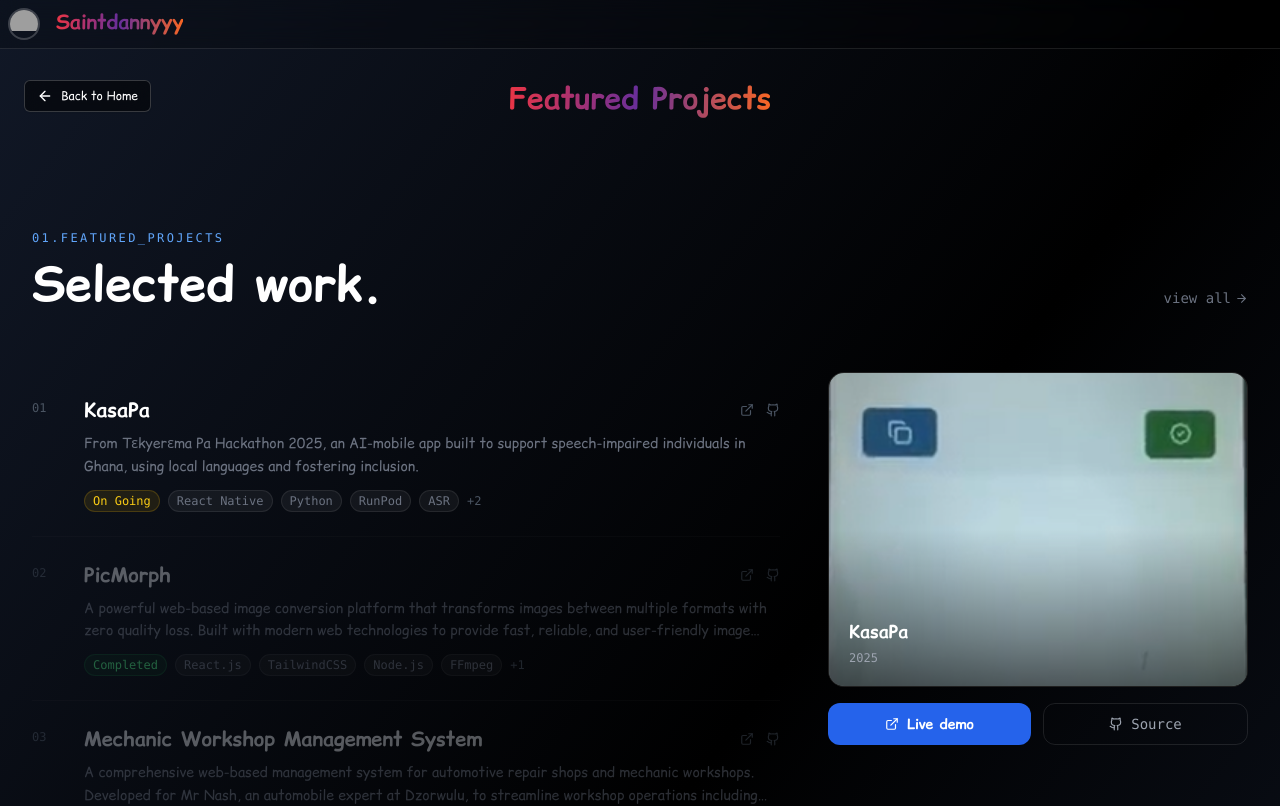
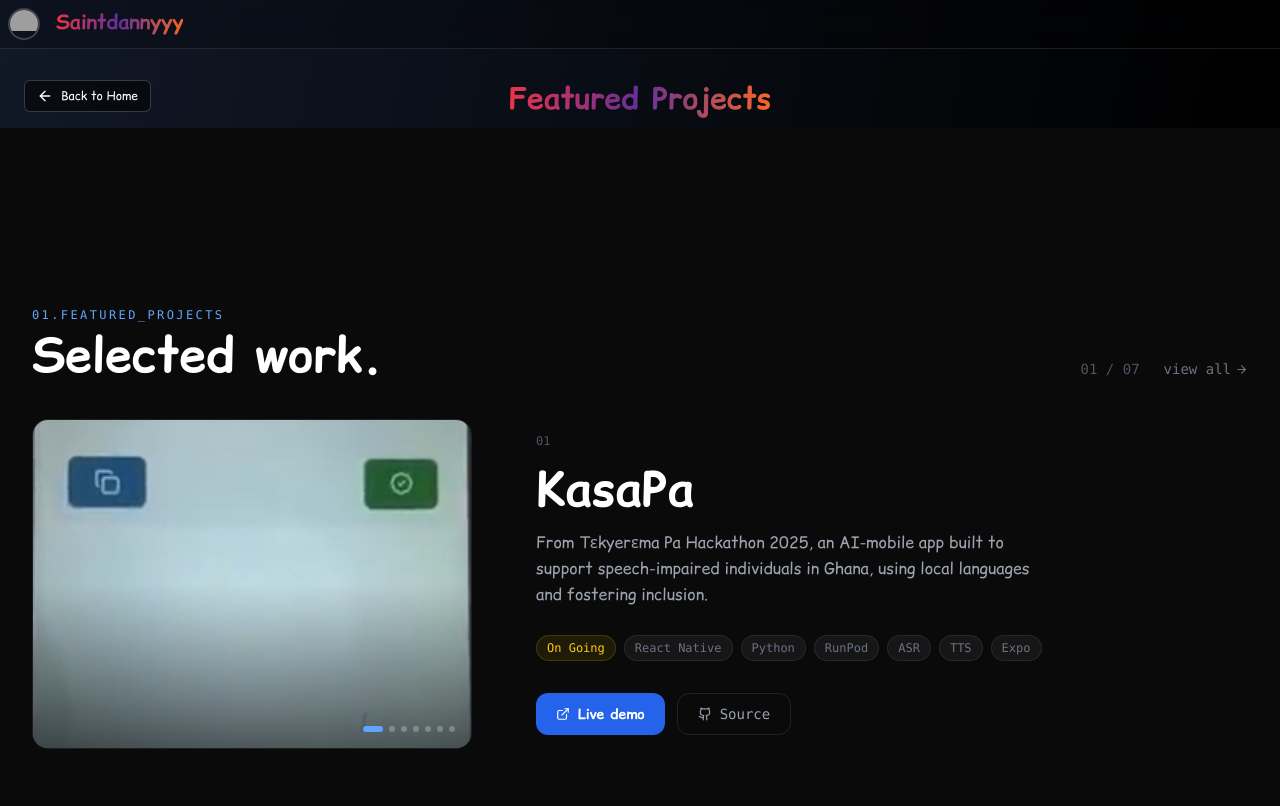
Before and after one commit to saintdannyyy/saintdannyyy-portfolio, a Next.js app: page /projects in a window 1280 px wide. Shown: the top 806 px of the page. Built offline with nearby package versions, Linux system fonts and the light colour scheme; grey boxes are pictures that could not be loaded.

Commit message:
feat: enhance Projects component with scroll-based navigation and improved layout

```diff
--- a/components/Projects.js
+++ b/components/Projects.js
@@ -1,6 +1,6 @@
 "use client";
 
-import { useState } from "react";
+import { useState, useRef, useEffect } from "react";
 import Image from "next/image";
 import Link from "next/link";
 import { ExternalLink, Github, ArrowRight } from "lucide-react";
@@ -15,174 +15,193 @@ const statusStyles = {
 export default function Projects() {
   const featured = (projectsData.projects || []).filter((p) => p.featured);
   const [activeIdx, setActiveIdx] = useState(0);
-  const active = featured[activeIdx];
+  // displayIdx lags behind activeIdx so text can fade out before updating
+  const [displayIdx, setDisplayIdx] = useState(0);
+  const [textVisible, setTextVisible] = useState(true);
+  const sectionRef = useRef(null);
+  const display = featured[displayIdx];
+
+  useEffect(() => {
+    if (activeIdx === displayIdx) return;
+    setTextVisible(false);
+    const t = setTimeout(() => {
+      setDisplayIdx(activeIdx);
+      setTextVisible(true);
+    }, 220);
+    return () => clearTimeout(t);
+  }, [activeIdx, displayIdx]);
+
+  useEffect(() => {
+    const handleScroll = () => {
+      const section = sectionRef.current;
+      if (!section) return;
+      const { top, height } = section.getBoundingClientRect();
+      const scrollable = height - window.innerHeight;
+      if (scrollable <= 0) return;
+      const scrolled = -top;
+      const progress = Math.max(0, Math.min(0.999, scrolled / scrollable));
+      setActiveIdx(Math.floor(progress * featured.length));
+    };
+    window.addEventListener("scroll", handleScroll, { passive: true });
+    handleScroll();
+    return () => window.removeEventListener("scroll", handleScroll);
+  }, [featured.length]);
 
   return (
-    <section id="projects" className="w-full py-24">
-      <div className="max-w-7xl mx-auto px-4 sm:px-6 lg:px-8">
+    <>
+      {/* ── DESKTOP: sticky scroll, one project at a time ── */}
+      <section
+        ref={sectionRef}
+        className="hidden lg:block relative bg-[#0a0a0a]"
+        style={{ height: `${featured.length * 100}vh` }}
+        id="projects"
+      >
+        <div className="sticky top-0 h-screen flex flex-col justify-center">
+          <div className="max-w-7xl mx-auto px-6 lg:px-8 w-full">
             {/* Header */}
+            <span className="text-blue-400 text-xs font-mono uppercase tracking-[0.2em] mb-2 block">
+              01.featured_projects
+            </span>
+            <div className="flex items-end justify-between mb-10">
+              <h2 className="text-5xl font-bold font-comic text-white">
+                Selected work.
+              </h2>
+              <div className="flex items-center gap-6">
+                <span className="font-mono text-sm text-gray-600">
+                  {String(activeIdx + 1).padStart(2, "0")} /{" "}
+                  {String(featured.length).padStart(2, "0")}
+                </span>
+                <Link
+                  href="/projects"
+                  className="inline-flex items-center gap-1 text-sm font-mono text-gray-500 hover:text-blue-400 transition-colors"
+                >
+                  view all <ArrowRight size={13} />
+                </Link>
+              </div>
+            </div>
+
+            {/* Project display: image LEFT | details RIGHT */}
+            <div className="grid grid-cols-[440px_1fr] gap-16 items-center">
+              {/* Image — all stacked, crossfade via opacity */}
+              <div className="relative rounded-2xl overflow-hidden border border-white/[0.06] bg-[#111] aspect-[4/3]">
+                {featured.map((p, i) =>
+                  p.image ? (
+                    <Image
+                      key={p.id}
+                      src={p.image}
+                      alt={p.title}
+                      fill
+                      className="object-cover absolute inset-0 transition-opacity duration-700 ease-in-out"
+                      style={{ opacity: i === activeIdx ? 1 : 0 }}
+                      sizes="440px"
+                    />
+                  ) : null,
+                )}
+                <div className="absolute inset-0 bg-gradient-to-t from-black/60 via-transparent to-transparent" />
+                {/* Progress pills */}
+                <div className="absolute bottom-4 right-4 flex gap-1.5">
+                  {featured.map((_, i) => (
+                    <div
+                      key={i}
+                      className={`rounded-full transition-all duration-500 ${
+                        i === activeIdx
+                          ? "w-5 h-1.5 bg-blue-400"
+                          : "w-1.5 h-1.5 bg-white/25"
+                      }`}
+                    />
+                  ))}
+                </div>
+              </div>
+
+              {/* Details — crossfade: fade out → swap content → fade in */}
+              <div
+                style={{
+                  opacity: textVisible ? 1 : 0,
+                  transform: textVisible ? "translateY(0)" : "translateY(10px)",
+                  transition: "opacity 0.22s ease, transform 0.22s ease",
+                }}
+              >
+                <span className="font-mono text-xs text-gray-600 mb-4 block">
+                  {String(displayIdx + 1).padStart(2, "0")}
+                </span>
+                <h3 className="text-4xl xl:text-5xl font-bold font-comic text-white mb-4 leading-tight">
+                  {display?.title}
+                </h3>
+                <p className="text-gray-400 text-base leading-relaxed mb-7 max-w-lg">
+                  {display?.description}
+                </p>
+
+                {/* Status + tech tags */}
+                <div className="flex flex-wrap gap-2 mb-8">
+                  <span
+                    className={`px-2.5 py-1 text-xs font-mono rounded-full border ${
+                      statusStyles[display?.status] ??
+                      "text-gray-400 bg-white/5 border-white/10"
+                    }`}
+                  >
+                    {display?.status}
+                  </span>
+                  {display?.technologies?.map((t) => (
+                    <span
+                      key={t}
+                      className="px-2.5 py-1 text-xs font-mono bg-white/5 border border-white/[0.08] rounded-full text-gray-500"
+                    >
+                      {t}
+                    </span>
+                  ))}
+                </div>
+
+                {/* CTAs */}
+                <div className="flex gap-3">
+                  {display?.liveUrl && (
+                    <Link
+                      href={display.liveUrl}
+                      target="_blank"
+                      rel="noopener noreferrer"
+                      className="inline-flex items-center gap-2 px-5 py-2.5 bg-blue-600 hover:bg-blue-500 text-white text-sm font-comic font-semibold rounded-xl transition-colors duration-200"
+                    >
+                      <ExternalLink size={14} /> Live demo
+                    </Link>
+                  )}
+                  {display?.githubUrl && (
+                    <Link
+                      href={display.githubUrl}
+                      target="_blank"
+                      rel="noopener noreferrer"
+                      className="inline-flex items-center gap-2 px-5 py-2.5 border border-white/10 hover:border-white/25 text-gray-400 hover:text-white text-sm font-mono rounded-xl transition-all duration-200"
+                    >
+                      <Github size={14} /> Source
+                    </Link>
+                  )}
+                </div>
+              </div>
+            </div>
+          </div>
+        </div>
+      </section>
+
+      {/* ── MOBILE: stacked cards ── */}
+      <section
+        className="lg:hidden w-full py-24 bg-[#0a0a0a]"
+        id="projects-mobile"
+      >
+        <div className="max-w-7xl mx-auto px-4 sm:px-6">
           <span className="text-blue-400 text-xs font-mono uppercase tracking-[0.2em]">
             01.featured_projects
           </span>
-        <div className="flex items-end justify-between mt-3 mb-16">
-          <h2 className="text-4xl sm:text-5xl font-bold font-comic text-white">
+          <div className="flex items-end justify-between mt-3 mb-10">
+            <h2 className="text-4xl font-bold font-comic text-white">
               Selected work.
             </h2>
             <Link
               href="/projects"
-            className="hidden sm:inline-flex items-center gap-1 text-sm font-mono text-gray-500 hover:text-blue-400 transition-colors duration-200"
+              className="inline-flex items-center gap-1 text-sm font-mono text-gray-500 hover:text-blue-400"
             >
-            view all
-            <ArrowRight size={13} />
+              view all <ArrowRight size={13} />
             </Link>
           </div>
 
-        {/* Desktop: list + preview */}
-        <div className="hidden lg:grid lg:grid-cols-[1fr_420px] gap-12 items-start">
-          {/* Left: project list */}
-          <div className="divide-y divide-white/[0.05]">
-            {featured.map((p, i) => (
-              <button
-                key={p.id}
-                onMouseEnter={() => setActiveIdx(i)}
-                onClick={() => setActiveIdx(i)}
-                className={`group w-full text-left py-6 flex items-start gap-6 transition-all duration-200 ${
-                  activeIdx === i
-                    ? "opacity-100"
-                    : "opacity-40 hover:opacity-70"
-                }`}
-              >
-                {/* Number */}
-                <span className="font-mono text-xs text-gray-600 mt-1 w-7 shrink-0">
-                  {String(i + 1).padStart(2, "0")}
-                </span>
-
-                {/* Content */}
-                <div className="flex-1 min-w-0">
-                  <div className="flex items-center justify-between gap-4 mb-2">
-                    <h3
-                      className={`text-xl font-bold font-comic transition-colors duration-200 ${
-                        activeIdx === i ? "text-white" : "text-gray-300"
-                      }`}
-                    >
-                      {p.title}
-                    </h3>
-                    <div className="flex items-center gap-3 shrink-0">
-                      {p.liveUrl && (
-                        <Link
-                          href={p.liveUrl}
-                          target="_blank"
-                          rel="noopener noreferrer"
-                          onClick={(e) => e.stopPropagation()}
-                          className="text-gray-600 hover:text-blue-400 transition-colors"
-                        >
-                          <ExternalLink size={14} />
-                        </Link>
-                      )}
-                      {p.githubUrl && (
-                        <Link
-                          href={p.githubUrl}
-                          target="_blank"
-                          rel="noopener noreferrer"
-                          onClick={(e) => e.stopPropagation()}
-                          className="text-gray-600 hover:text-white transition-colors"
-                        >
-                          <Github size={14} />
-                        </Link>
-                      )}
-                    </div>
-                  </div>
-
-                  <p className="text-gray-500 text-sm leading-relaxed mb-3 line-clamp-2">
-                    {p.description}
-                  </p>
-
-                  <div className="flex flex-wrap items-center gap-2">
-                    <span
-                      className={`px-2 py-0.5 text-xs font-mono rounded-full border ${
-                        statusStyles[p.status] ??
-                        "text-gray-400 bg-white/5 border-white/10"
-                      }`}
-                    >
-                      {p.status}
-                    </span>
-                    {p.technologies?.slice(0, 4).map((t) => (
-                      <span
-                        key={t}
-                        className="px-2 py-0.5 text-xs font-mono bg-white/5 border border-white/[0.08] rounded-full text-gray-500"
-                      >
-                        {t}
-                      </span>
-                    ))}
-                    {p.technologies?.length > 4 && (
-                      <span className="text-xs font-mono text-gray-600">
-                        +{p.technologies.length - 4}
-                      </span>
-                    )}
-                  </div>
-                </div>
-              </button>
-            ))}
-          </div>
-
-          {/* Right: sticky image preview */}
-          <div className="sticky top-40">
-            <div className="relative rounded-2xl overflow-hidden border border-white/[0.06] bg-[#111] aspect-[4/3]">
-              {active?.image && (
-                <Image
-                  key={activeIdx}
-                  src={active.image}
-                  alt={active.title}
-                  fill
-                  className="object-cover transition-opacity duration-300"
-                  sizes="420px"
-                />
-              )}
-              <div className="absolute inset-0 bg-gradient-to-t from-black/60 via-transparent to-transparent" />
-
-              {/* Overlay info */}
-              <div className="absolute bottom-0 left-0 right-0 p-5">
-                <p className="text-white font-bold font-comic text-lg mb-1">
-                  {active?.title}
-                </p>
-                <p className="text-xs font-mono text-gray-400">
-                  {active?.year}
-                </p>
-              </div>
-            </div>
-
-            {/* CTA under preview */}
-            {(active?.liveUrl || active?.githubUrl) && (
-              <div className="flex gap-3 mt-4">
-                {active.liveUrl && (
-                  <Link
-                    href={active.liveUrl}
-                    target="_blank"
-                    rel="noopener noreferrer"
-                    className="flex-1 inline-flex items-center justify-center gap-2 py-2.5 bg-blue-600 hover:bg-blue-500 text-white text-sm font-comic font-semibold rounded-xl transition-colors duration-200"
-                  >
-                    <ExternalLink size={14} />
-                    Live demo
-                  </Link>
-                )}
-                {active.githubUrl && (
-                  <Link
-                    href={active.githubUrl}
-                    target="_blank"
-                    rel="noopener noreferrer"
-                    className="flex-1 inline-flex items-center justify-center gap-2 py-2.5 border border-white/10 hover:border-white/25 text-gray-400 hover:text-white text-sm font-mono rounded-xl transition-all duration-200"
-                  >
-                    <Github size={14} />
-                    Source
-                  </Link>
-                )}
-              </div>
-            )}
-          </div>
-        </div>
-
-        {/* Mobile: compact cards */}
-        <div className="lg:hidden space-y-4">
+          <div className="space-y-4">
             {featured.map((p, i) => (
               <div
                 key={p.id}
@@ -195,7 +214,7 @@ export default function Projects() {
                       alt={p.title}
                       fill
                       className="object-cover"
-                    sizes="(max-width: 1024px) 100vw"
+                      sizes="100vw"
                     />
                     <div className="absolute inset-0 bg-gradient-to-t from-black/60 to-transparent" />
                     <span className="absolute top-3 left-3 font-mono text-xs text-white/30">
@@ -209,10 +228,7 @@ export default function Projects() {
                       {p.title}
                     </h3>
                     <span
-                    className={`shrink-0 px-2 py-0.5 text-xs font-mono rounded-full border ${
-                      statusStyles[p.status] ??
-                      "text-gray-400 bg-white/5 border-white/10"
-                    }`}
+                      className={`shrink-0 px-2 py-0.5 text-xs font-mono rounded-full border ${statusStyles[p.status] ?? "text-gray-400 bg-white/5 border-white/10"}`}
                     >
                       {p.status}
                     </span>
@@ -238,8 +254,7 @@ export default function Projects() {
                         rel="noopener noreferrer"
                         className="flex-1 inline-flex items-center justify-center gap-2 py-2 bg-blue-600 hover:bg-blue-500 text-white text-xs font-comic font-semibold rounded-lg transition-colors"
                       >
-                      <ExternalLink size={12} />
-                      Live
+                        <ExternalLink size={12} /> Live
                       </Link>
                     )}
                     {p.githubUrl && (
@@ -249,8 +264,7 @@ export default function Projects() {
                         rel="noopener noreferrer"
                         className="flex-1 inline-flex items-center justify-center gap-2 py-2 border border-white/10 text-gray-400 text-xs font-mono rounded-lg transition-colors hover:border-white/25 hover:text-white"
                       >
-                      <Github size={12} />
-                      Source
+                        <Github size={12} /> Source
                       </Link>
                     )}
                   </div>
@@ -259,17 +273,16 @@ export default function Projects() {
             ))}
           </div>
 
-        {/* View all CTA */}
-        <div className="mt-16 flex justify-center">
+          <div className="mt-12 flex justify-center">
             <Link
               href="/projects"
               className="inline-flex items-center gap-2 px-7 py-3 border border-white/15 hover:border-blue-500/40 hover:text-blue-400 text-white text-sm font-comic font-semibold rounded-full transition-all duration-200"
             >
-            View all projects
-            <ArrowRight size={15} />
+              View all projects <ArrowRight size={15} />
             </Link>
           </div>
         </div>
       </section>
+    </>
   );
 }
```
Lines whose indentation alone changed are shown as unchanged.
